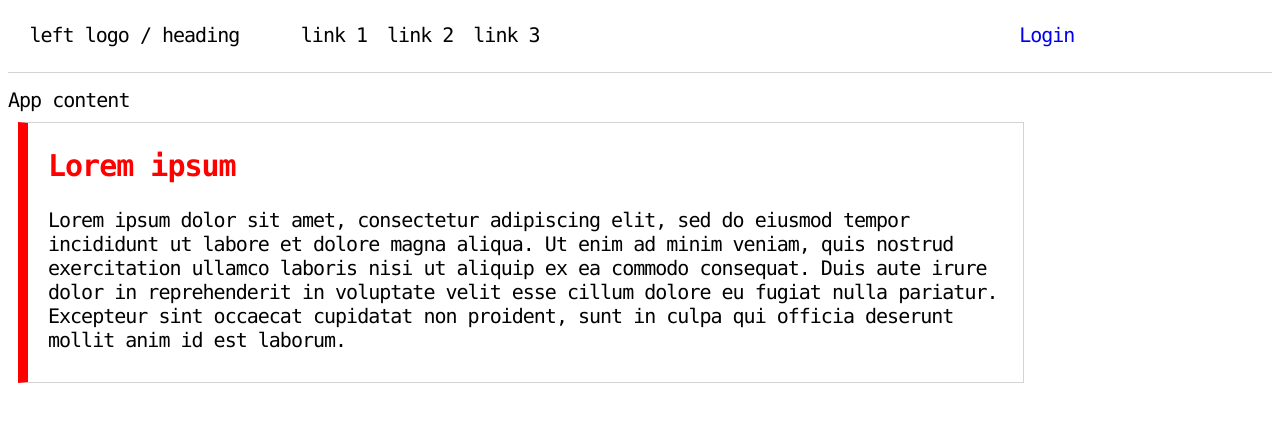
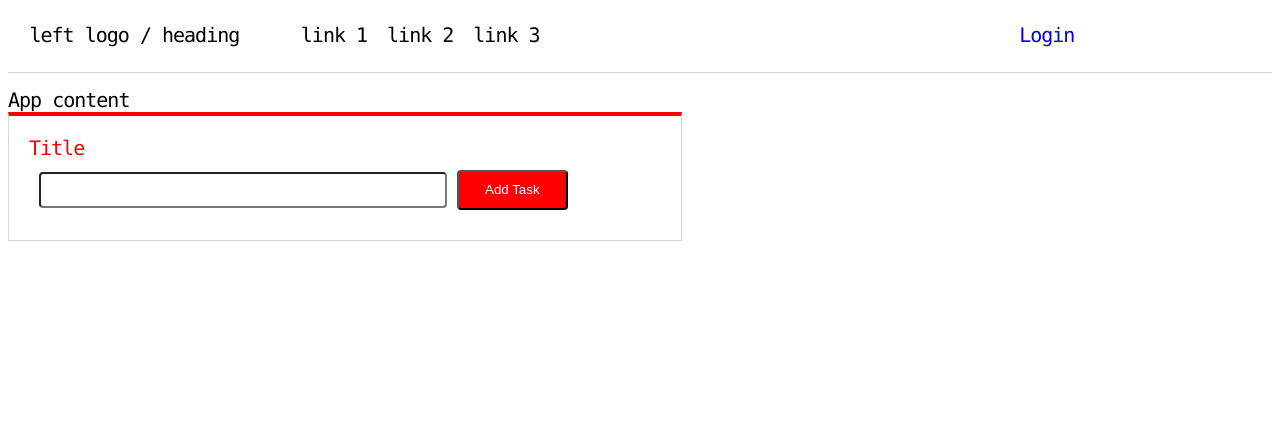
Before and after one commit to githubakarsh/clique-app, a React (Create React App) app: page / in a window 1280 px wide. Shown: the top 422 px of the page. Built offline with nearby package versions, Linux system fonts and the light colour scheme.

Commit message:
todo task changes

```diff
--- a/package.json
+++ b/package.json
@@ -9,8 +9,10 @@
     "node-sass": "^5.0.0",
     "prop-types": "^15.7.2",
     "react": "^17.0.1",
+    "react-card-flip": "^1.0.11",
     "react-dom": "^17.0.1",
     "react-scripts": "4.0.2",
+    "react-select": "^4.1.0",
     "web-vitals": "^1.1.0"
   },
   "scripts": {
--- a/public/index.html
+++ b/public/index.html
@@ -10,6 +10,7 @@
       content="Web site created using create-react-app"
     />
     <link rel="apple-touch-icon" href="%PUBLIC_URL%/logo192.png" />
+    <link rel="stylesheet" href="https://fonts.googleapis.com/icon?family=Material+Icons">
     <!--
       manifest.json provides metadata used when your web app is installed on a
       user's mobile device or desktop. See https://developers.google.com/web/fundamentals/web-app-manifest/
--- a/src/App.js
+++ b/src/App.js
@@ -2,6 +2,7 @@ import './styles/main.scss';
 
 import { HeaderComponent } from './components/header/HeaderComponent';
 import { ContentContainerComponent } from './components/container/ContentContainerComponent';
+import { NewTodo } from './journies/TODOAPP/NewTodo/NewTodo';
 
 function App() {
   return (
@@ -9,9 +10,7 @@ function App() {
      <HeaderComponent />
      <main>
        App content
-      <ContentContainerComponent title="Lorem ipsum">
-      Lorem ipsum dolor sit amet, consectetur adipiscing elit, sed do eiusmod tempor incididunt ut labore et dolore magna aliqua. Ut enim ad minim veniam, quis nostrud exercitation ullamco laboris nisi ut aliquip ex ea commodo consequat. Duis aute irure dolor in reprehenderit in voluptate velit esse cillum dolore eu fugiat nulla pariatur. Excepteur sint occaecat cupidatat non proident, sunt in culpa qui officia deserunt mollit anim id est laborum.
-      </ContentContainerComponent>
+      <NewTodo />
      </main>
     </div>
   );
--- /dev/null
+++ b/src/journies/TODOAPP/NewTodo/NewTodo.jsx
@@ -0,0 +1,29 @@
+import Select from 'react-select';
+import {useState} from 'react';
+
+export const NewTodo = ({
+
+}) => {
+const [taskText, setTaskText] = useState();
+const [taskList, setTaskList] = useState([]);
+const onAddTask = () => {
+    const list = taskList;
+    setTaskList(list.concat(taskText));
+}
+return <div className="new-todo-main">
+     <section className="new-todo-card">
+         <article className="new-todo-card__title">Title</article>
+         <article className="new-todo-card__input-container">
+             <input type="text" onChange={(e) => setTaskText(e.target.value)} className="new-todo-input"/>
+             <span className="new-todo-button-container">
+                 <button className="new-todo-button" onClick={() => onAddTask()}>Add Task</button>
+            </span>
+         </article>
+    </section>
+    {taskList.length > 0 &&<section className="todo-list">
+    <ul>{taskList.map((text) =>
+            <li>{text} <span className="todo-task-icon"><i className="material-icons">close</i></span></li>
+        )}</ul>
+    </section>}
+     </div>;
+}
--- a/src/styles/basic/_variables.scss
+++ b/src/styles/basic/_variables.scss
@@ -3,3 +3,4 @@ $border-color: lightgray;
 $app-default-margin: 10px;
 $default-app-font: "monaco", monospace;
 $default-fontSize: 20px;
+$default-title-color: red;
--- /dev/null
+++ b/src/styles/journeys/newTodo.scss
@@ -0,0 +1,61 @@
+@import '../basic/variables';
+
+.new-todo-main {
+    width: 50%;
+    border: 1px solid lightgray;
+    border-top: 4px solid red;
+    padding: 20px;
+    @media screen and (max-width: 768px){
+        width: 80%;
+    }
+}
+.new-todo-card {
+    display: flex;
+    flex-direction: column;
+    &__title {
+        color: $default-title-color;
+    }
+    &__input-container {
+        margin: 10px;
+    }
+}
+.new-todo-input {
+    width: 400px;
+    height: 30px;
+    border-radius: 4px;
+}
+.new-todo-button {
+    height: 32px;
+    padding: 10px 26px 26px 26px;
+    width: auto;
+    background: none;
+    background-color: $default-title-color;
+    color: white;
+    border-radius: 4px;
+}
+.new-todo-button-container {
+    margin: 10px;
+}
+.todo-list {
+    margin-top: 25px;
+    ul {
+        list-style: none;
+        padding-left: 20px;
+        padding-right: 20px;
+        padding-bottom: 20px;
+        padding-top: 25px;
+        height: auto;
+        border-top: 4px solid red;
+        box-shadow: 2px 7px 7px 1px lightgray;
+        li {
+            border: 1px solid lightgray;
+            padding: 10px;
+            margin: 10px;
+        }
+
+    }
+}
+.todo-task-icon {
+    float: right;
+    padding-top: 3px;
+}
--- a/src/styles/main.scss
+++ b/src/styles/main.scss
@@ -6,7 +6,7 @@
 @import './components/contentContainer.scss';
 
 // journies
-
+@import './journeys/newTodo.scss';
 
 // basic
 @import './basic/variables';
```
Also changed, not shown: 1 other file (tests, documents, lock files or other folders).
